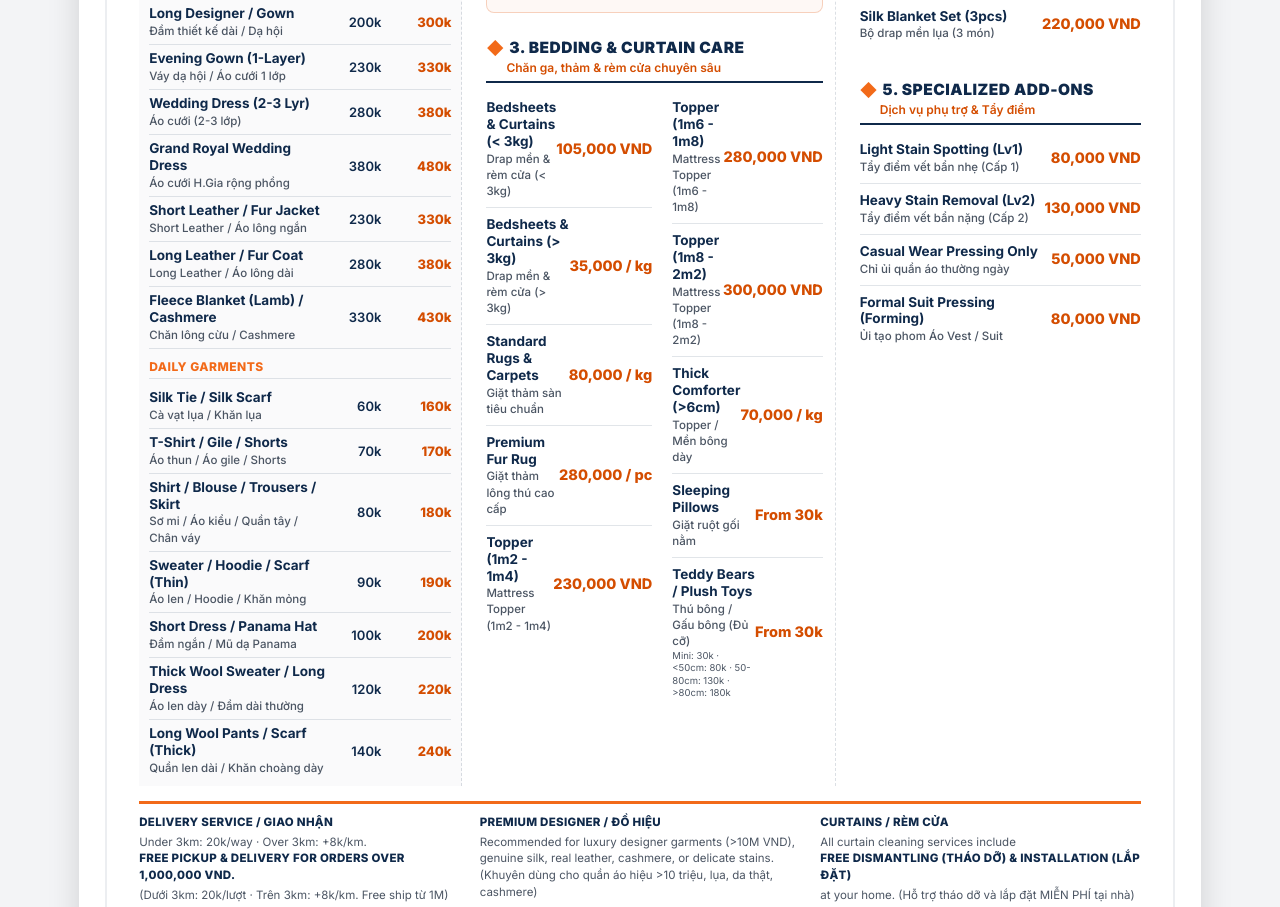
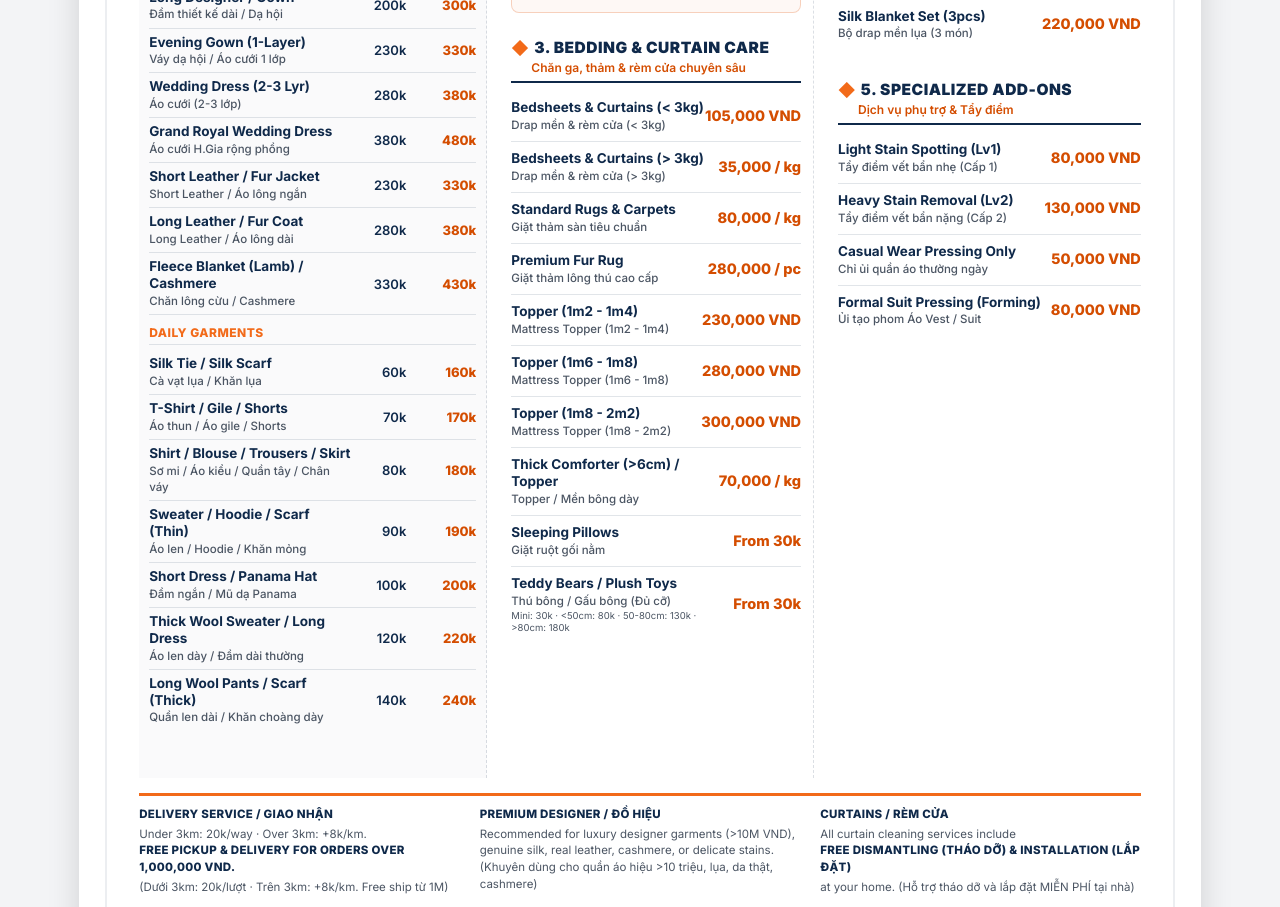
Before and after one commit to oanhtran97iii/1997laundry, a plain HTML site: page print_pricing_a3_en.html in a window 1280 px wide. Shown: the part 735-1642 px from the top of the page. Drawn offline with Linux system fonts and the light colour scheme.

Commit message:
Convert Bedding & Curtain Care section back to single-column stacked layout in A3 templates

```diff
--- a/print_pricing_a3_en.html
+++ b/print_pricing_a3_en.html
@@ -699,9 +699,7 @@
                         </div>
                         <div class="section-subtitle">Chăn ga, thảm & rèm cửa chuyên sâu</div>
                     </div>
-                    <div class="menu-list" style="display: grid; grid-template-columns: 1fr 1fr; gap: 20px;">
-                        <!-- Sub-column 1 -->
-                        <div>
+                    <div class="menu-list">
                         <div class="menu-item">
                             <div class="item-details">
                                 <span class="item-name">Bedsheets & Curtains (&lt; 3kg)</span>
@@ -730,16 +728,13 @@
                             </div>
                             <span class="item-price">280,000 / pc</span>
                         </div>
-                            <div class="menu-item" style="border-bottom: none;">
+                        <div class="menu-item">
                             <div class="item-details">
                                 <span class="item-name">Topper (1m2 - 1m4)</span>
                                 <span class="item-subtext">Mattress Topper (1m2 - 1m4)</span>
                             </div>
                             <span class="item-price">230,000 VND</span>
                         </div>
-                        </div>
-                        <!-- Sub-column 2 -->
-                        <div>
                         <div class="menu-item">
                             <div class="item-details">
                                 <span class="item-name">Topper (1m6 - 1m8)</span>
@@ -756,7 +751,7 @@
                         </div>
                         <div class="menu-item">
                             <div class="item-details">
-                                    <span class="item-name">Thick Comforter (&gt;6cm)</span>
+                                <span class="item-name">Thick Comforter (&gt;6cm) / Topper</span>
                                 <span class="item-subtext">Topper / Mền bông dày</span>
                             </div>
                             <span class="item-price">70,000 / kg</span>
@@ -775,7 +770,6 @@
                                 <div class="item-desc" style="font-size: 9.5px; margin-top: 1px;">Mini: 30k · &lt;50cm: 80k · 50-80cm: 130k · &gt;80cm: 180k</div>
                             </div>
                             <span class="item-price">From 30k</span>
-                            </div>
                         </div>
                     </div>
                 </div>
```
Also changed, not shown: print_pricing_a3_vi.html (+2 -8 lines), 2 other files. Lines whose indentation alone changed are shown as unchanged.
